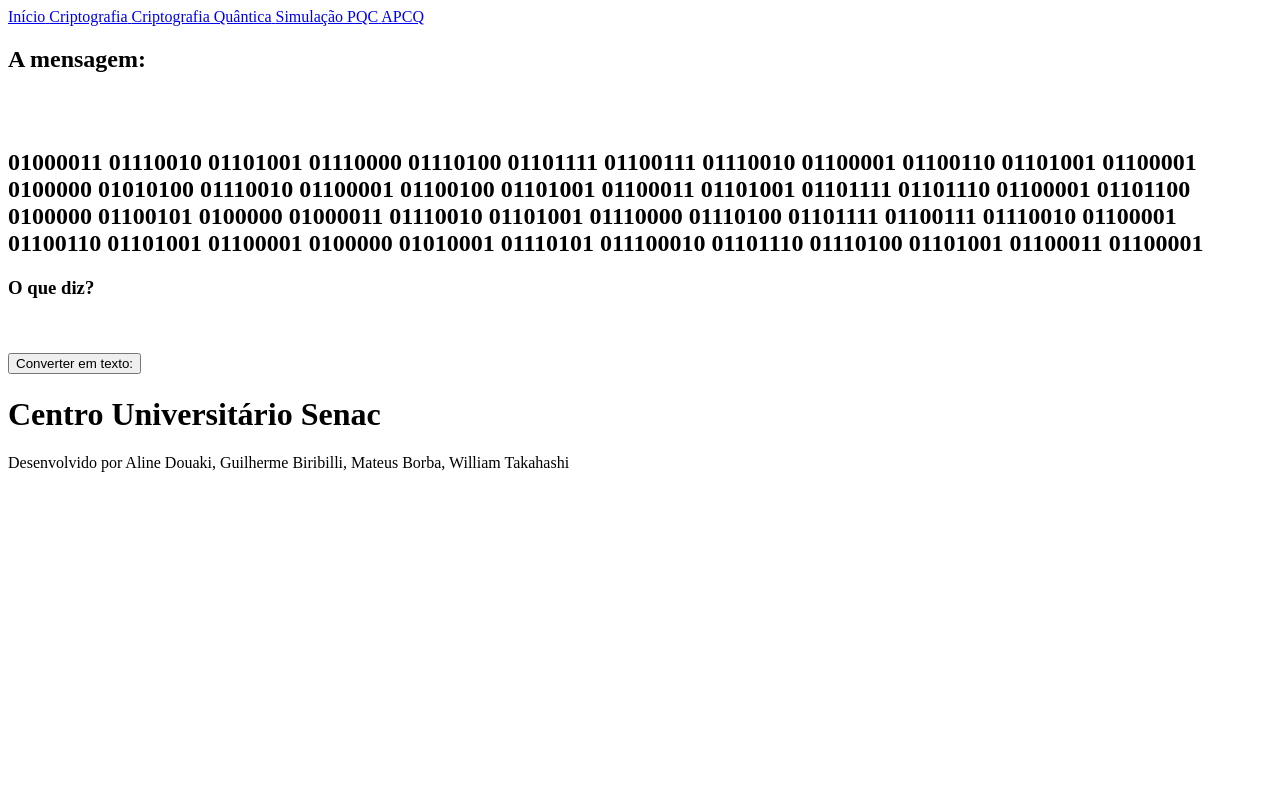
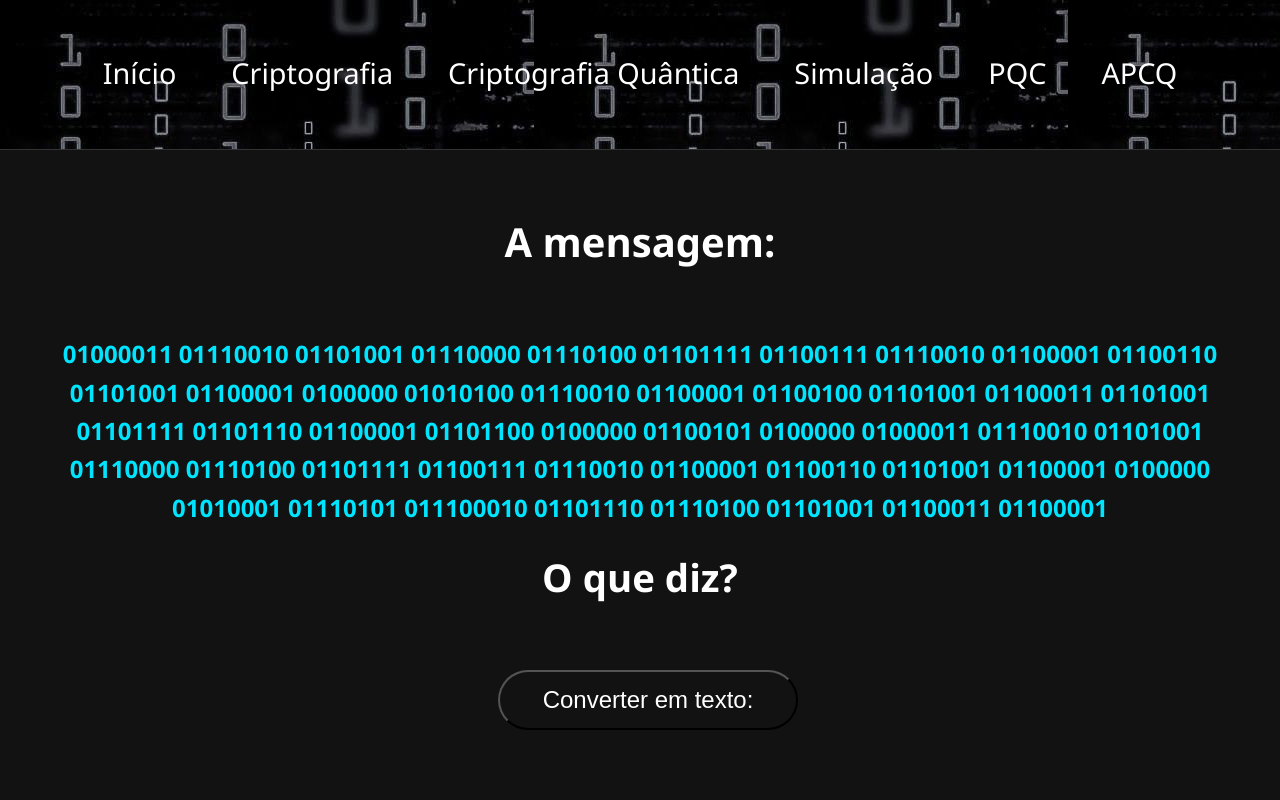
Before and after one commit to alinedka/Criptografia-Quantica, a plain HTML site: page CriptografiaQuantica.github.io/index.html in a window 1280 px wide. Shown: the top 800 px of the page. Drawn offline with Linux system fonts and the light colour scheme; the site is published under a folder, as on GitHub Pages, so addresses that start at the root find nothing.

Commit message:
second commit
agr vai

```diff
--- a/CriptografiaQuantica.github.io/index.html
+++ b/CriptografiaQuantica.github.io/index.html
@@ -4,7 +4,7 @@
     <meta charset="UTF-8">
     <meta name="viewport" content="width=device-width, initial-scale=1.0">
     <title>Tema Informativo</title>
-    <link rel="stylesheet" href="/Css/index.css">
+    <link rel="stylesheet" href="./Css/index.css">
 
 
 </head>
@@ -20,28 +20,28 @@
         <span class="texto">Início</span>
             </a>
 
-            <a href="/pages/criptografiaTradicional.html">
+            <a href="pages/criptografiaTradicional.html">
         <span class="icon"><ion-icon name="telescope-outline"></ion-icon></span>
         <span class="texto">Criptografia</span>
             </a>
 
-            <a href="/pages/criptografiaQuantica.html">
+            <a href="pages/criptografiaQuantica.html">
         <span class="icon"><ion-icon name="telescope-outline"></ion-icon></span>
         <span class="texto">Criptografia Quântica</span>
             </a>
 
-            <a href="/pages/Simulação.html">
+            <a href="pages/Simulação.html">
         <span class="icon"><ion-icon name="telescope-outline"></ion-icon></span>
         <span class="texto">Simulação</span>
 
             </a>
 
-            <a href="/pages/criptografiaPosQuantica.html">
+            <a href="pages/criptografiaPosQuantica.html">
         <span class="icon"><ion-icon name="telescope-outline"></ion-icon></span>
         <span class="texto">PQC</span>
 
             </a>
-            <a href="/pages/ApocalipseQuantico.html">
+            <a href="pages/ApocalipseQuantico.html">
         <span class="icon"><ion-icon name="telescope-outline"></ion-icon></span>
         <span class="texto">APCQ</span>
             </a>
```
Also changed, not shown: CriptografiaQuantica.github.io/pages/ApocalipseQuantico.html (+1 -1 lines), CriptografiaQuantica.github.io/pages/criptografiaQuantica.html (+1 -1 lines), CriptografiaQuantica.github.io/pages_criptografia_quantica/DistribuicaoDeChaves.html (+2 -2 lines), CriptografiaQuantica.github.io/pages_criptografia_quantica/Emaranhamento.html (+1 -1 lines), CriptografiaQuantica.github.io/pages_criptografia_quantica/ProtocoloBB84.html (+2 -2 lines).
